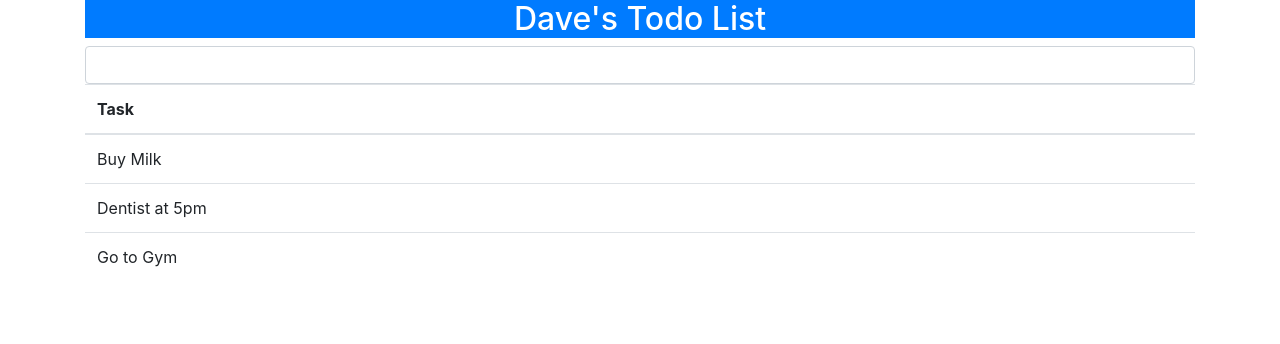
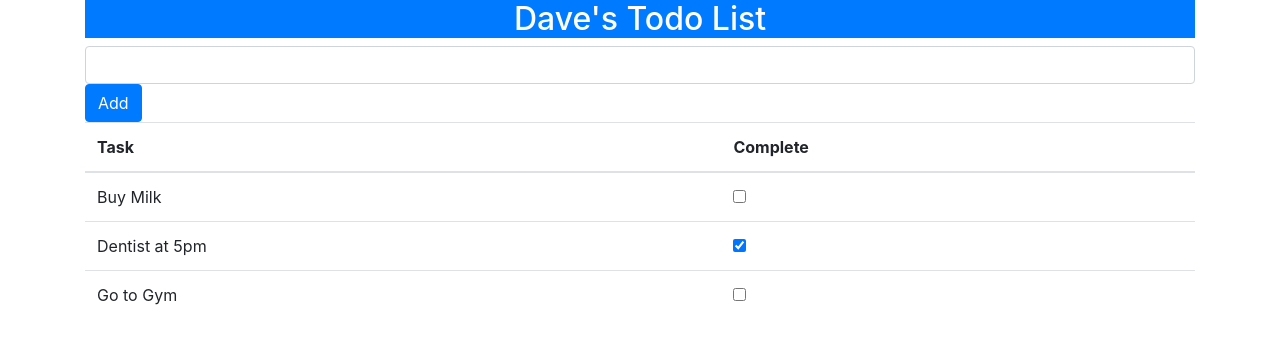
Before and after one commit to dlinardi/todo-react, a React (Create React App) app: page / in a window 1280 px wide. Shown: the top 344 px of the page. Built offline with nearby package versions, Linux system fonts and the light colour scheme.

Commit message:
toggleDone

```diff
--- a/src/App.js
+++ b/src/App.js
@@ -9,7 +9,7 @@ export default class App extends Component {
       userName: "Dave",
       todoItems: [
         { action: "Buy Milk", done: false },
-        { action: "Dentist at 5pm", done: false },
+        { action: "Dentist at 5pm", done: true },
         { action: "Go to Gym", done: false },
       ],
       newTodo: "",
@@ -20,12 +20,35 @@ export default class App extends Component {
     this.state.todoItems.map((item) => (
       <tr key={item.action}>
         <td>{item.action}</td>
+        <td>
+          <input
+            type="checkbox"
+            checked={item.done}
+            onChange={() => this.toggleDone(item)}
+          />
+        </td>
       </tr>
     ));
 
   updateValue = (event) => {
     this.setState({ newTodo: event.target.value });
   };
+
+  newTodo = () => {
+    this.setState({
+      todoItems: [
+        ...this.state.todoItems,
+        { action: this.state.newTodo, done: false },
+      ],
+    });
+  };
+
+  toggleDone = (todo) =>
+    this.setState({
+      todoItems: this.state.todoItems.map((item) =>
+        item.action === todo.action ? { ...item, done: !item.done } : item
+      ),
+    });
 
   render = () => (
     <div className="container">
@@ -41,12 +64,16 @@ export default class App extends Component {
             value={this.state.newTodo}
             onChange={this.updateValue}
           />
+          <button className="btn btn-primary" onClick={this.newTodo}>
+            Add
+          </button>
         </div>
         <div className="col-12">
           <table className="table">
             <thead>
               <tr>
                 <th>Task</th>
+                <th>Complete</th>
               </tr>
             </thead>
             <tbody>{this.todoRows()}</tbody>
```
